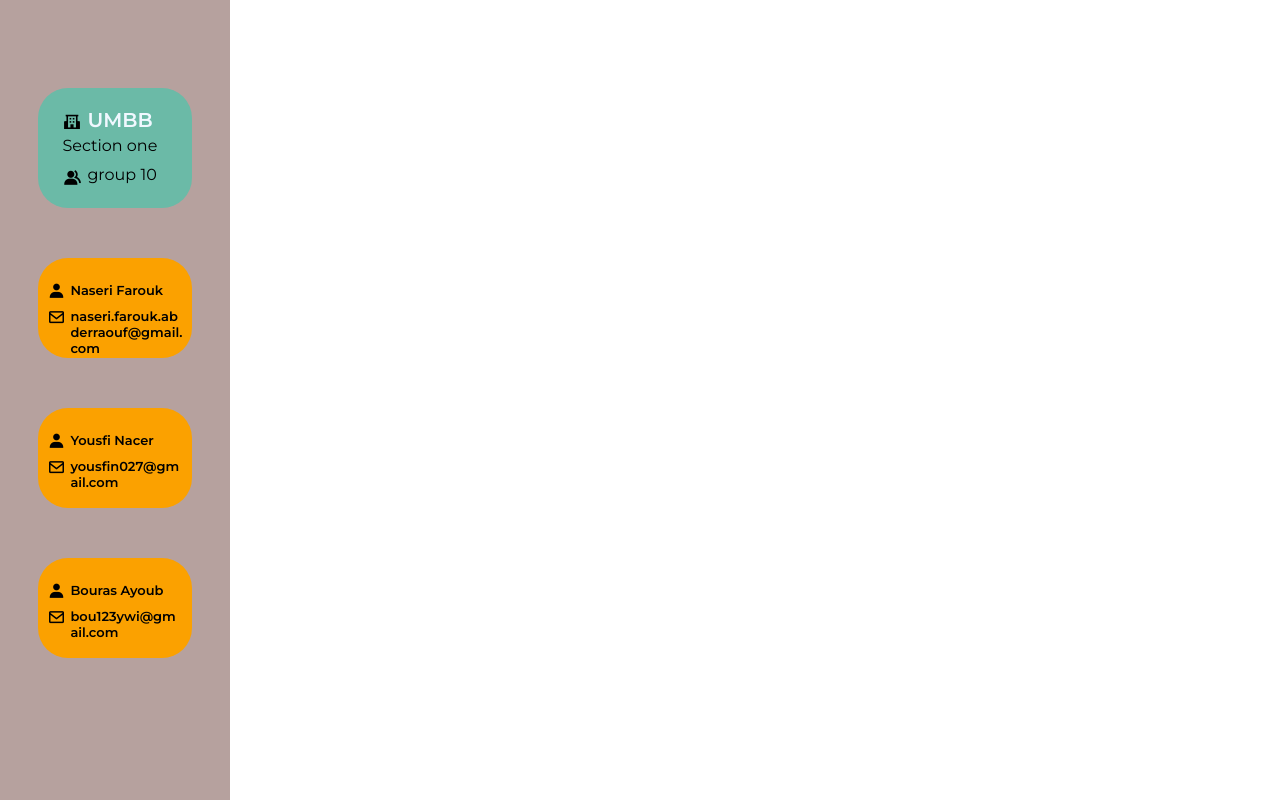
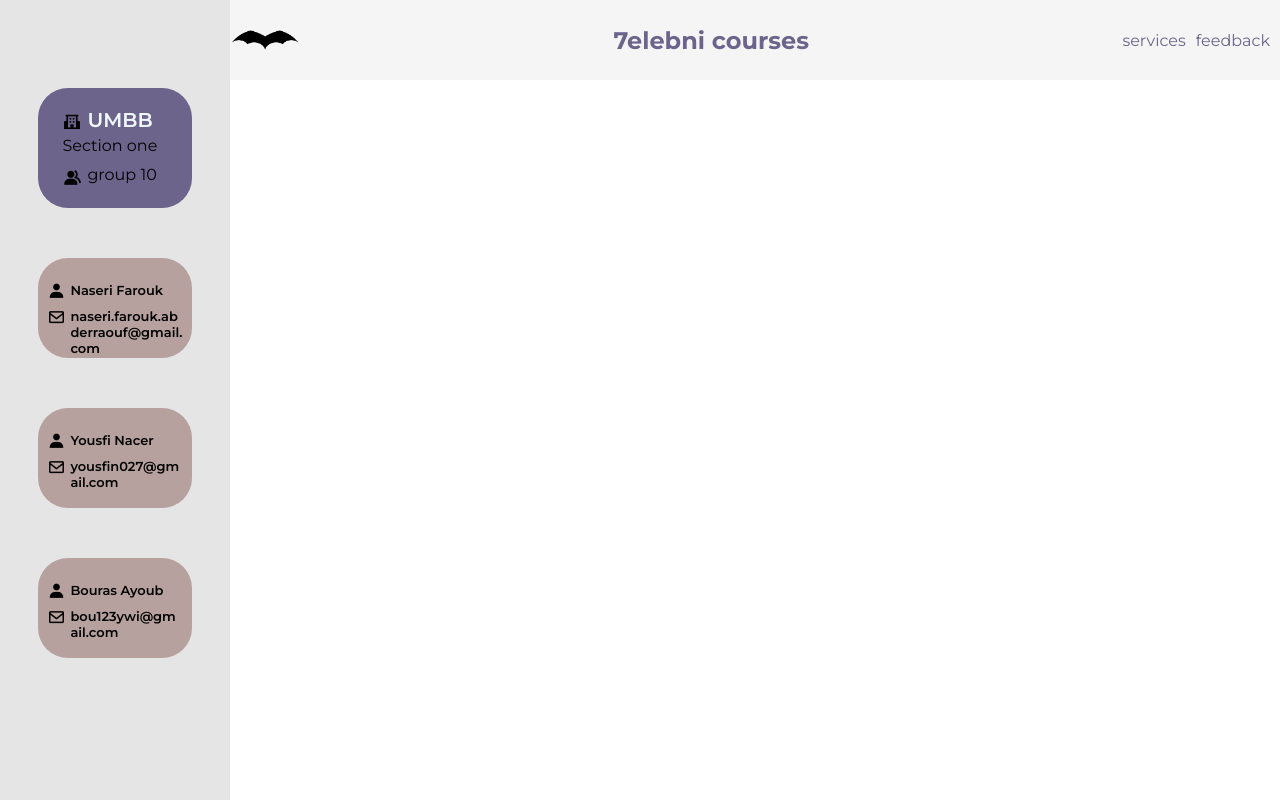
Before and after one commit to farouk-naseri/Project-Web-F, a PHP site: page /html/index.html in a window 1280 px wide. Run offline with PHP 8.4, Linux system fonts and the light colour scheme.

Commit message:
start of the header

```diff
--- a/css/style.css
+++ b/css/style.css
@@ -1,3 +1,4 @@
+/* start of rules */
 :root{
     --primary-color:#B6A19E;
     --secondary-color:#6C648B;
@@ -14,11 +15,20 @@ html,body{
 }
 body{
     font-family: "Montserrat", sans-serif;
+    list-style: none;
+}
+a{
+    text-decoration: none;
+    color: var(--secondary-color);
+}
+/* end of rules */
+.bx-menu{
+    display: none;
 }
 nav{
     position: absolute;
     width: 230px;
-    background-color: var(--primary-color);
+    background-color: #E5E5E5 ;
     height: 100%;
     top: 0;
     padding:3% ;
@@ -28,7 +38,7 @@ nav{
 
 }
 .box.principal{
-    background-color: var(--bottumn-secondary-color);
+    background-color: #6C648B ;
     margin-bottom: 50px;
     margin-top:50px ;
     height: 120px;
@@ -75,7 +85,7 @@ i {
     margin: 4px;
 }
 .box.secondair{
-    background-color: var(--bottumn-one-color);
+    background-color: #B6A19E;
     margin-bottom: 50px;
     height: 100px;
     border-radius: 30px;
@@ -86,6 +96,7 @@ i {
         left: -230px;
     }
     .bx-menu{
+        display: block;
         position: absolute;
         left: -6px;
         top: 1px;
@@ -122,3 +133,39 @@ i {
         }
     }
 }
+/* header section */
+header {
+    height: 10%;
+    width: calc(100% - 230px);
+    margin-left: 230px;
+    background-color: whitesmoke;
+    display: flex;
+    justify-content: space-between;
+    align-items: center;
+
+}
+@media (max-width:768px) {
+    header{
+        margin-left: 0;
+        width: 100%;
+    }
+    .bx-menu{
+        position: relative;
+    }
+    nav{
+        z-index: -5;
+    }
+}
+header img {
+    width: 70px;
+}
+header h2 {
+    color: var(--secondary-color);
+}
+ul {
+    display: flex;
+}
+li{
+    list-style: none;
+    margin-right: 10px;
+}
--- a/html/index.html
+++ b/html/index.html
@@ -16,7 +16,6 @@
     <script src="../js/script.js" defer></script>
 </head>
 <body>
-    <i class='bx bx-menu'></i>
     <nav>
         <div class="box principal">
             <div><i class='bx bxs-school'></i><p>UMBB</p></div>
@@ -36,5 +35,16 @@
             <div><i class='bx bx-envelope'></i><p>bou123ywi@gmail.com</p></div>
         </div>
     </nav>
+    <header>
+        <!--  Comme titre le nom de l’école de formation ;
+         Une image de fond. -->
+        <i class='bx bx-menu'></i>
+        <img src="/tools/Batman.png" alt="">
+        <h2>7elebni <span>courses</span></h2>
+        <ul>
+            <li><a href="sec1">services</a></li>
+            <li><a href="sec2">feedback</a></li>
+        </ul>
+    </header>
 </body>
 </html>
```
Also changed, not shown: tools/Batman.png (added), tools/icon-menu.svg (added), tools/image-top-laptops.jpg (added), tools/logo.svg (added).
